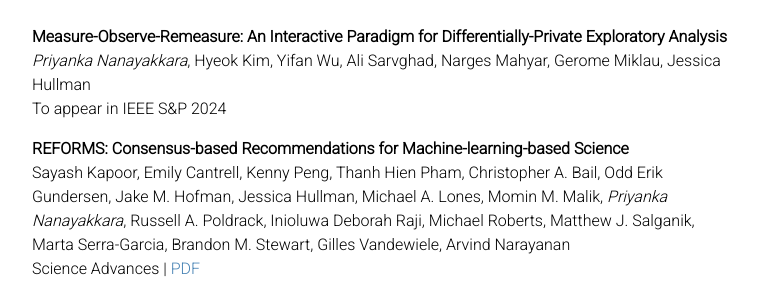
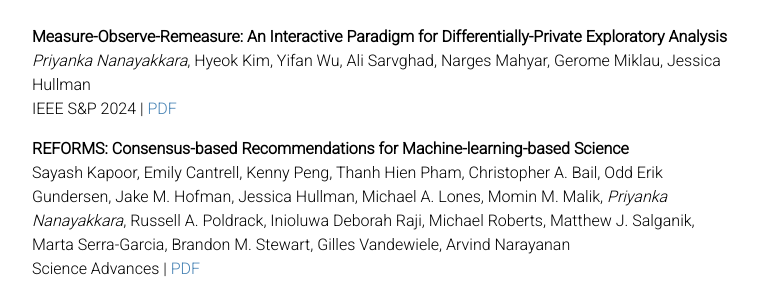
Before and after one commit to priyakalot/priyakalot.github.io, a Jekyll site: the page built from publications.md, in a window 1280 px wide. Shown: the part 305-597 px from the top of the page, without its empty margins (258-1017 px from the left). Built offline with Jekyll 4.4.1, drawn with Linux system fonts in a browser that asks for light colours; nearby versions of some CDN libraries; our own code applies the rules of GitHub Pages for plain Markdown files.

Commit message:
add S&P pdf link

```diff
--- a/publications.md
+++ b/publications.md
@@ -7,7 +7,7 @@ layout: default
 #### Peer-Reviewed Publications
 **Measure-Observe-Remeasure: An Interactive Paradigm for Differentially-Private Exploratory Analysis**\
 _Priyanka Nanayakkara_, Hyeok Kim, Yifan Wu, Ali Sarvghad, Narges Mahyar, Gerome Miklau, Jessica Hullman\
-To appear in IEEE S&P 2024
+IEEE S&P 2024 | [PDF](https://arxiv.org/pdf/2406.01964)
 
 **REFORMS: Consensus-based Recommendations for Machine-learning-based Science**\
 Sayash Kapoor, Emily Cantrell, Kenny Peng, Thanh Hien Pham, Christopher A. Bail, Odd Erik Gundersen, Jake M. Hofman, Jessica Hullman, Michael A. Lones, Momin M. Malik, _Priyanka Nanayakkara_, Russell A. Poldrack, Inioluwa Deborah Raji, Michael Roberts, Matthew J. Salganik, Marta Serra-Garcia, Brandon M. Stewart, Gilles Vandewiele, Arvind Narayanan\
```
